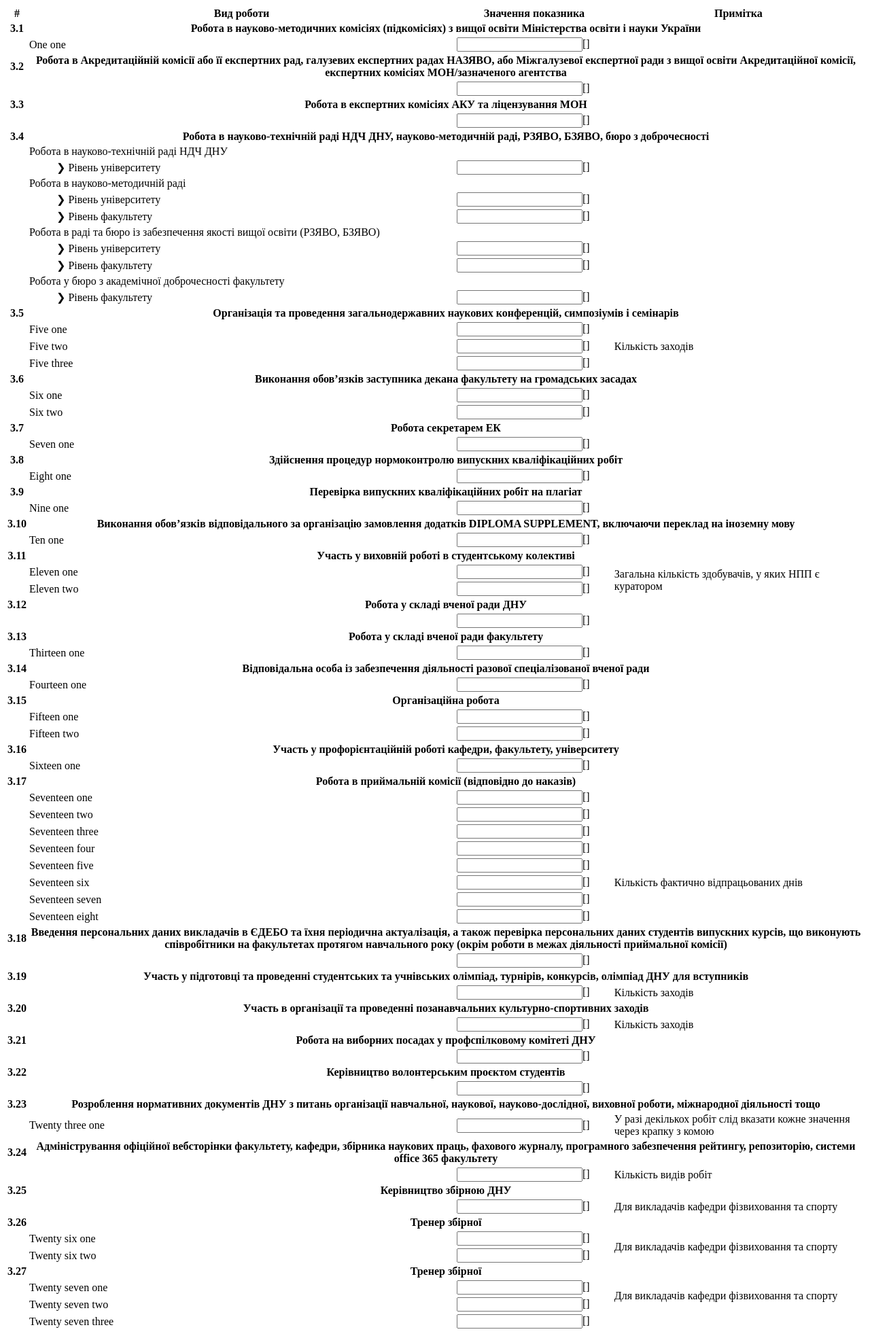
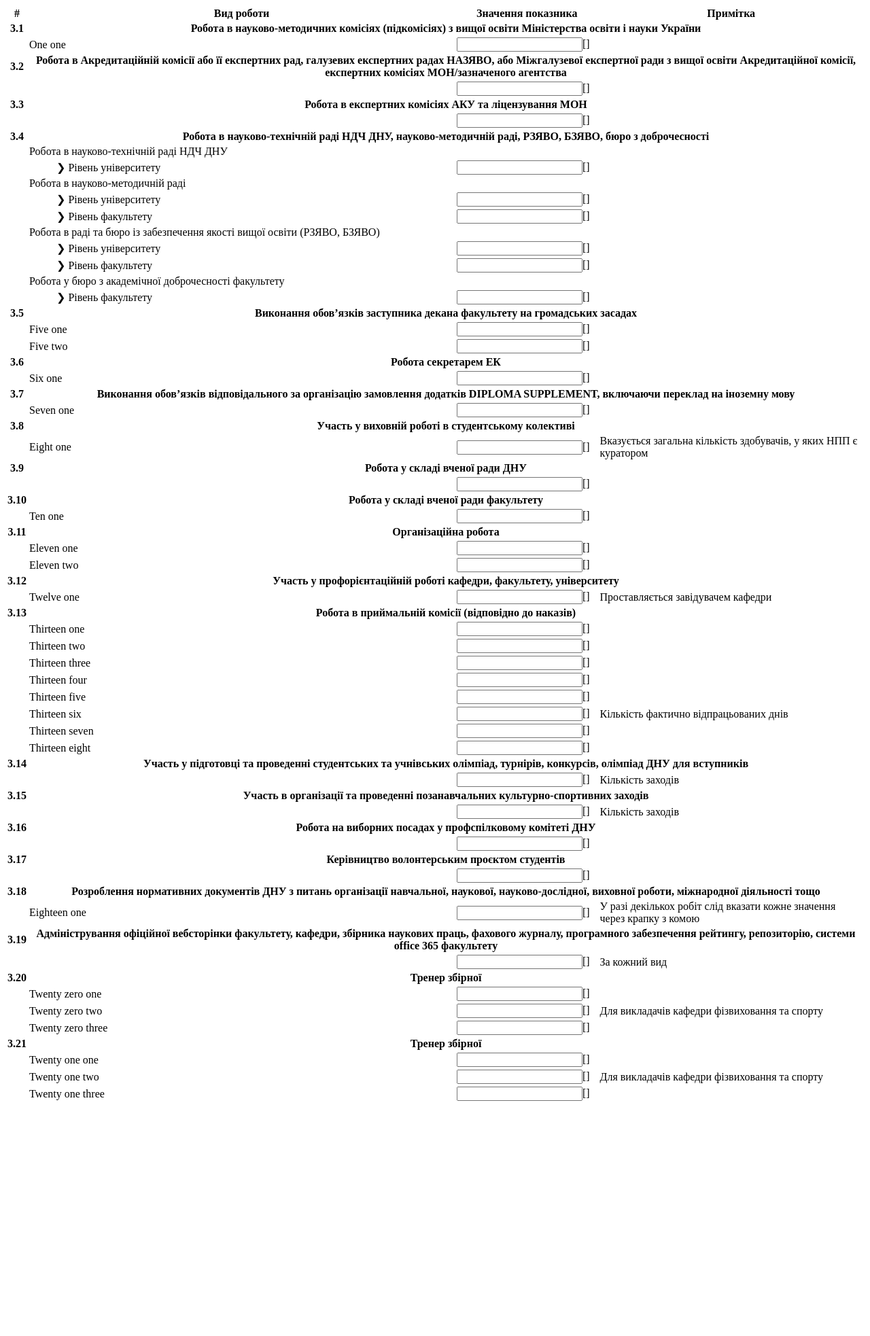
Before and after one commit to mihoff/dnu_academic_rating, a Django app: template templates/service_api/raw_report_forms/raw_organizational_and_educational_work.html in a window 1280 px wide. Shown: the whole page at 68% size. After the commit the page ends 1620 px from the top, so only its background shows below. Run offline with Django 3.2, Linux system fonts and the light colour scheme; the template is opened without the code that fills it, so the values that code supplies are empty, except form fields; tables that the repository leaves empty hold one stand-in row (values such as "Sample post"); form fields are guessed from the names that the template uses.

Commit message:
update organizational work

```diff
--- a/templates/service_api/raw_report_forms/raw_organizational_and_educational_work.html
+++ b/templates/service_api/raw_report_forms/raw_organizational_and_educational_work.html
@@ -135,31 +135,25 @@
     <tr>
         <th class="table-active">3.5</th>
         <th scope="row" colspan="3" class="table-active">
-            Організація та проведення загальнодержавних наукових конференцій, симпозіумів і семінарів
+            Виконання обов’язків заступника декана факультету на громадських засадах
         </th>
     </tr>
     <tr>
         <td></td>
         <td><label for="{{ form.five_one.id_for_label }}">{{ form.five_one.label }}</label></td>
         <td>{{ form.five_one }}{{ form.five_one.errors }}</td>
-        <td rowspan="3">Кількість заходів</td>
+        <td></td>
     </tr>
     <tr>
         <td></td>
         <td><label for="{{ form.five_two.id_for_label }}">{{ form.five_two.label }}</label></td>
         <td>{{ form.five_two }}{{ form.five_two.errors }}</td>
-    </tr>
-    <tr>
         <td></td>
-        <td><label for="{{ form.five_three.id_for_label }}">{{ form.five_three.label }}</label></td>
-        <td>{{ form.five_three }}{{ form.five_three.errors }}</td>
     </tr>
 
     <tr>
         <th class="table-active">3.6</th>
-        <th scope="row" colspan="3" class="table-active">
-            Виконання обов’язків заступника декана факультету на громадських засадах
-        </th>
+        <th scope="row" colspan="3" class="table-active">Робота секретарем ЕК</th>
     </tr>
     <tr>
         <td></td>
@@ -167,16 +161,13 @@
         <td>{{ form.six_one }}{{ form.six_one.errors }}</td>
         <td></td>
     </tr>
-    <tr>
-        <td></td>
-        <td><label for="{{ form.six_two.id_for_label }}">{{ form.six_two.label }}</label></td>
-        <td>{{ form.six_two }}{{ form.six_two.errors }}</td>
-        <td></td>
-    </tr>
 
     <tr>
         <th class="table-active">3.7</th>
-        <th scope="row" colspan="3" class="table-active">Робота секретарем ЕК</th>
+        <th scope="row" colspan="3" class="table-active">
+            Виконання обов’язків відповідального за організацію замовлення додатків DIPLOMA SUPPLEMENT,
+            включаючи переклад на іноземну мову
+        </th>
     </tr>
     <tr>
         <td></td>
@@ -187,36 +178,29 @@
 
     <tr>
         <th class="table-active">3.8</th>
-        <th scope="row" colspan="3" class="table-active">
-            Здійснення процедур нормоконтролю випускних кваліфікаційних робіт
-        </th>
+        <th scope="row" colspan="3" class="table-active">Участь у виховній роботі в студентському колективі</th>
     </tr>
     <tr>
         <td></td>
         <td><label for="{{ form.eight_one.id_for_label }}">{{ form.eight_one.label }}</label></td>
         <td>{{ form.eight_one }}{{ form.eight_one.errors }}</td>
-        <td></td>
+        <td>Вказується загальна кількість здобувачів, у яких НПП є куратором</td>
     </tr>
 
     <tr>
         <th class="table-active">3.9</th>
-        <th scope="row" colspan="3" class="table-active">
-            Перевірка випускних кваліфікаційних робіт на плагіат
-        </th>
+        <th scope="row" colspan="3" class="table-active">Робота у складі вченої ради ДНУ</th>
     </tr>
     <tr>
         <td></td>
-        <td><label for="{{ form.nine_one.id_for_label }}">{{ form.nine_one.label }}</label></td>
+        <td><label for="{{ form.nine_one.id_for_label }}"></label></td>
         <td>{{ form.nine_one }}{{ form.nine_one.errors }}</td>
         <td></td>
     </tr>
 
     <tr>
         <th class="table-active">3.10</th>
-        <th scope="row" colspan="3" class="table-active">
-            Виконання обов’язків відповідального за організацію замовлення додатків DIPLOMA SUPPLEMENT,
-            включаючи переклад на іноземну мову
-        </th>
+        <th scope="row" colspan="3" class="table-active">Робота у складі вченої ради факультету</th>
     </tr>
     <tr>
         <td></td>
@@ -227,34 +211,39 @@
 
     <tr>
         <th class="table-active">3.11</th>
-        <th scope="row" colspan="3" class="table-active">Участь у виховній роботі в студентському колективі</th>
+        <th scope="row" colspan="3" class="table-active">Організаційна робота</th>
     </tr>
     <tr>
         <td></td>
         <td><label for="{{ form.eleven_one.id_for_label }}">{{ form.eleven_one.label }}</label></td>
         <td>{{ form.eleven_one }}{{ form.eleven_one.errors }}</td>
-        <td rowspan="2">Загальна кількість здобувачів, у яких НПП є куратором</td>
+        <td></td>
     </tr>
     <tr>
         <td></td>
         <td><label for="{{ form.eleven_two.id_for_label }}">{{ form.eleven_two.label }}</label></td>
         <td>{{ form.eleven_two }}{{ form.eleven_two.errors }}</td>
+        <td></td>
     </tr>
 
     <tr>
         <th class="table-active">3.12</th>
-        <th scope="row" colspan="3" class="table-active">Робота у складі вченої ради ДНУ</th>
+        <th scope="row" colspan="3" class="table-active">
+            Участь у профорієнтаційній роботі кафедри, факультету, університету
+        </th>
     </tr>
     <tr>
         <td></td>
-        <td><label for="{{ form.twelve_one.id_for_label }}"></label></td>
+        <td><label for="{{ form.twelve_one.id_for_label }}">{{ form.twelve_one.label }}</label></td>
         <td>{{ form.twelve_one }}{{ form.twelve_one.errors }}</td>
-        <td></td>
+        <td>Проставляється завідувачем кафедри</td>
     </tr>
 
     <tr>
         <th class="table-active">3.13</th>
-        <th scope="row" colspan="3" class="table-active">Робота у складі вченої ради факультету</th>
+        <th scope="row" colspan="3" class="table-active">
+            Робота в приймальній комісії (відповідно до наказів)
+        </th>
     </tr>
     <tr>
         <td></td>
@@ -262,46 +251,81 @@
         <td>{{ form.thirteen_one }}{{ form.thirteen_one.errors }}</td>
         <td></td>
     </tr>
+    <tr>
+        <td></td>
+        <td><label for="{{ form.thirteen_two.id_for_label }}">{{ form.thirteen_two.label }}</label></td>
+        <td>{{ form.thirteen_two }}{{ form.thirteen_two.errors }}</td>
+        <td></td>
+    </tr>
+    <tr>
+        <td></td>
+        <td><label for="{{ form.thirteen_three.id_for_label }}">{{ form.thirteen_three.label }}</label></td>
+        <td>{{ form.thirteen_three }}{{ form.thirteen_three.errors }}</td>
+        <td></td>
+    </tr>
+    <tr>
+        <td></td>
+        <td><label for="{{ form.thirteen_four.id_for_label }}">{{ form.thirteen_four.label }}</label></td>
+        <td>{{ form.thirteen_four }}{{ form.thirteen_four.errors }}</td>
+        <td rowspan="5">Кількість фактично відпрацьованих днів</td>
+    </tr>
+    <tr>
+        <td></td>
+        <td><label for="{{ form.thirteen_five.id_for_label }}">{{ form.thirteen_five.label }}</label></td>
+        <td>{{ form.thirteen_five }}{{ form.thirteen_five.errors }}</td>
+    </tr>
+    <tr>
+        <td></td>
+        <td><label for="{{ form.thirteen_six.id_for_label }}">{{ form.thirteen_six.label }}</label></td>
+        <td>{{ form.thirteen_six }}{{ form.thirteen_six.errors }}</td>
+    </tr>
+    <tr>
+        <td></td>
+        <td><label for="{{ form.thirteen_seven.id_for_label }}">{{ form.thirteen_seven.label }}</label></td>
+        <td>{{ form.thirteen_seven }}{{ form.thirteen_seven.errors }}</td>
+    </tr>
+    <tr>
+        <td></td>
+        <td><label for="{{ form.thirteen_eight.id_for_label }}">{{ form.thirteen_eight.label }}</label></td>
+        <td>{{ form.thirteen_eight }}{{ form.thirteen_eight.errors }}</td>
+    </tr>
 
     <tr>
         <th class="table-active">3.14</th>
         <th scope="row" colspan="3" class="table-active">
-            Відповідальна особа із забезпечення діяльності разової спеціалізованої вченої ради
+            Участь у підготовці та проведенні студентських та учнівських олімпіад, турнірів, конкурсів,
+            олімпіад ДНУ для вступників
         </th>
     </tr>
     <tr>
         <td></td>
-        <td><label for="{{ form.fourteen_one.id_for_label }}">{{ form.fourteen_one.label }}</label></td>
+        <td><label for="{{ form.fourteen_one.id_for_label }}"></label></td>
         <td>{{ form.fourteen_one }}{{ form.fourteen_one.errors }}</td>
-        <td></td>
+        <td>Кількість заходів</td>
     </tr>
 
     <tr>
         <th class="table-active">3.15</th>
-        <th scope="row" colspan="3" class="table-active">Організаційна робота</th>
+        <th scope="row" colspan="3" class="table-active">
+            Участь в організації та проведенні позанавчальних культурно-спортивних заходів
+        </th>
     </tr>
     <tr>
         <td></td>
-        <td><label for="{{ form.fifteen_one.id_for_label }}">{{ form.fifteen_one.label }}</label></td>
+        <td><label for="{{ form.fifteen_one.id_for_label }}"></label></td>
         <td>{{ form.fifteen_one }}{{ form.fifteen_one.errors }}</td>
-        <td></td>
-    </tr>
-    <tr>
-        <td></td>
-        <td><label for="{{ form.fifteen_two.id_for_label }}">{{ form.fifteen_two.label }}</label></td>
-        <td>{{ form.fifteen_two }}{{ form.fifteen_two.errors }}</td>
-        <td></td>
+        <td>Кількість заходів</td>
     </tr>
 
     <tr>
         <th class="table-active">3.16</th>
         <th scope="row" colspan="3" class="table-active">
-            Участь у профорієнтаційній роботі кафедри, факультету, університету
+            Робота на виборних посадах у профспілковому комітеті ДНУ
         </th>
     </tr>
     <tr>
         <td></td>
-        <td><label for="{{ form.sixteen_one.id_for_label }}">{{ form.sixteen_one.label }}</label></td>
+        <td><label for="{{ form.sixteen_one.id_for_label }}"></label></td>
         <td>{{ form.sixteen_one }}{{ form.sixteen_one.errors }}</td>
         <td></td>
     </tr>
@@ -309,124 +333,18 @@
     <tr>
         <th class="table-active">3.17</th>
         <th scope="row" colspan="3" class="table-active">
-            Робота в приймальній комісії (відповідно до наказів)
-        </th>
-    </tr>
-    <tr>
-        <td></td>
-        <td><label for="{{ form.seventeen_one.id_for_label }}">{{ form.seventeen_one.label }}</label></td>
-        <td>{{ form.seventeen_one }}{{ form.seventeen_one.errors }}</td>
-        <td></td>
-    </tr>
-    <tr>
-        <td></td>
-        <td><label for="{{ form.seventeen_two.id_for_label }}">{{ form.seventeen_two.label }}</label></td>
-        <td>{{ form.seventeen_two }}{{ form.seventeen_two.errors }}</td>
-        <td></td>
-    </tr>
-    <tr>
-        <td></td>
-        <td><label for="{{ form.seventeen_three.id_for_label }}">{{ form.seventeen_three.label }}</label></td>
-        <td>{{ form.seventeen_three }}{{ form.seventeen_three.errors }}</td>
-        <td></td>
-    </tr>
-    <tr>
-        <td></td>
-        <td><label for="{{ form.seventeen_four.id_for_label }}">{{ form.seventeen_four.label }}</label></td>
-        <td>{{ form.seventeen_four }}{{ form.seventeen_four.errors }}</td>
-        <td rowspan="5">Кількість фактично відпрацьованих днів</td>
-    </tr>
-    <tr>
-        <td></td>
-        <td><label for="{{ form.seventeen_five.id_for_label }}">{{ form.seventeen_five.label }}</label></td>
-        <td>{{ form.seventeen_five }}{{ form.seventeen_five.errors }}</td>
-    </tr>
-    <tr>
-        <td></td>
-        <td><label for="{{ form.seventeen_six.id_for_label }}">{{ form.seventeen_six.label }}</label></td>
-        <td>{{ form.seventeen_six }}{{ form.seventeen_six.errors }}</td>
-    </tr>
-    <tr>
-        <td></td>
-        <td><label for="{{ form.seventeen_seven.id_for_label }}">{{ form.seventeen_seven.label }}</label></td>
-        <td>{{ form.seventeen_seven }}{{ form.seventeen_seven.errors }}</td>
-    </tr>
-    <tr>
-        <td></td>
-        <td><label for="{{ form.seventeen_eight.id_for_label }}">{{ form.seventeen_eight.label }}</label></td>
-        <td>{{ form.seventeen_eight }}{{ form.seventeen_eight.errors }}</td>
-    </tr>
-
-    <tr>
-        <th class="table-active">3.18</th>
-        <th scope="row" colspan="3" class="table-active">
-            Введення персональних даних викладачів в ЄДЕБО та їхня періодична актуалізація,
-            а також перевірка персональних даних студентів випускних курсів, що виконують співробітники
-            на факультетах протягом навчального року (окрім роботи в межах діяльності приймальної комісії)
-        </th>
-    </tr>
-    <tr>
-        <td></td>
-        <td><label for="{{ form.eighteen_one.id_for_label }}"></label></td>
-        <td>{{ form.eighteen_one }}{{ form.eighteen_one.errors }}</td>
-        <td></td>
-    </tr>
-
-    <tr>
-        <th class="table-active">3.19</th>
-        <th scope="row" colspan="3" class="table-active">
-            Участь у підготовці та проведенні студентських та учнівських олімпіад, турнірів, конкурсів,
-            олімпіад ДНУ для вступників
-        </th>
-    </tr>
-    <tr>
-        <td></td>
-        <td><label for="{{ form.nineteen_one.id_for_label }}"></label></td>
-        <td>{{ form.nineteen_one }}{{ form.nineteen_one.errors }}</td>
-        <td>Кількість заходів</td>
-    </tr>
-
-    <tr>
-        <th class="table-active">3.20</th>
-        <th scope="row" colspan="3" class="table-active">
-            Участь в організації та проведенні позанавчальних культурно-спортивних заходів
-        </th>
-    </tr>
-    <tr>
-        <td></td>
-        <td><label for="{{ form.twenty_zero_one.id_for_label }}"></label></td>
-        <td>{{ form.twenty_zero_one }}{{ form.twenty_zero_one.errors }}</td>
-        <td>Кількість заходів</td>
-    </tr>
-
-    <tr>
-        <th class="table-active">3.21</th>
-        <th scope="row" colspan="3" class="table-active">
-            Робота на виборних посадах у профспілковому комітеті ДНУ
-        </th>
-    </tr>
-    <tr>
-        <td></td>
-        <td><label for="{{ form.twenty_one_one.id_for_label }}"></label></td>
-        <td>{{ form.twenty_one_one }}{{ form.twenty_one_one.errors }}</td>
-        <td></td>
-    </tr>
-
-    <tr>
-        <th class="table-active">3.22</th>
-        <th scope="row" colspan="3" class="table-active">
             Керівництво волонтерським проєктом студентів
         </th>
     </tr>
     <tr>
         <td></td>
-        <td><label for="{{ form.twenty_two_one.id_for_label }}"></label></td>
-        <td>{{ form.twenty_two_one }}{{ form.twenty_two_one.errors }}</td>
+        <td><label for="{{ form.seventeen_one.id_for_label }}"></label></td>
+        <td>{{ form.seventeen_one }}{{ form.seventeen_one.errors }}</td>
         <td></td>
     </tr>
 
     <tr>
-        <th class="table-active">3.23</th>
+        <th class="table-active">3.18</th>
         <th scope="row" colspan="3" class="table-active">
             Розроблення нормативних документів ДНУ з питань організації навчальної, наукової, науково-дослідної,
             виховної роботи, міжнародної діяльності тощо
@@ -434,13 +352,13 @@
     </tr>
     <tr>
         <td></td>
-        <td><label for="{{ form.twenty_three_one.id_for_label }}">{{ form.twenty_three_one.label }}</label></td>
-        <td>{{ form.twenty_three_one }}{{ form.twenty_three_one.errors }}</td>
+        <td><label for="{{ form.eighteen_one.id_for_label }}">{{ form.eighteen_one.label }}</label></td>
+        <td>{{ form.eighteen_one }}{{ form.eighteen_one.errors }}</td>
         <td>У разі декількох робіт слід вказати кожне значення через крапку з комою</td>
     </tr>
 
     <tr>
-        <th class="table-active">3.24</th>
+        <th class="table-active">3.19</th>
         <th scope="row" colspan="3" class="table-active">
             Адміністрування офіційної вебсторінки факультету, кафедри, збірника наукових праць, фахового журналу,
             програмного забезпечення рейтингу, репозиторію, системи office 365 факультету
@@ -448,59 +366,51 @@
     </tr>
     <tr>
         <td></td>
-        <td><label for="{{ form.twenty_four_one.id_for_label }}"></label></td>
-        <td>{{ form.twenty_four_one }}{{ form.twenty_four_one.errors }}</td>
-        <td>Кількість видів робіт</td>
+        <td><label for="{{ form.nineteen_one.id_for_label }}"></label></td>
+        <td>{{ form.nineteen_one }}{{ form.nineteen_one.errors }}</td>
+        <td>За кожний вид</td>
     </tr>
 
     <tr>
-        <th class="table-active">3.25</th>
-        <th scope="row" colspan="3" class="table-active">
-            Керівництво збірною ДНУ
-        </th>
-    </tr>
-    <tr>
-        <td></td>
-        <td><label for="{{ form.twenty_five_one.id_for_label }}"></label></td>
-        <td>{{ form.twenty_five_one }}{{ form.twenty_five_one.errors }}</td>
-        <td>Для викладачів кафедри фізвиховання та спорту</td>
-    </tr>
-
-    <tr>
-        <th class="table-active">3.26</th>
+        <th class="table-active">3.20</th>
         <th scope="row" colspan="3" class="table-active">Тренер збірної</th>
     </tr>
     <tr>
         <td></td>
-        <td><label for="{{ form.twenty_six_one.id_for_label }}">{{ form.twenty_six_one.label }}</label></td>
-        <td>{{ form.twenty_six_one }}{{ form.twenty_six_one.errors }}</td>
-        <td rowspan="2">Для викладачів кафедри фізвиховання та спорту</td>
+        <td><label for="{{ form.twenty_zero_one.id_for_label }}">{{ form.twenty_zero_one.label }}</label></td>
+        <td>{{ form.twenty_zero_one }}{{ form.twenty_zero_one.errors }}</td>
+        <td rowspan="3">Для викладачів кафедри фізвиховання та спорту</td>
     </tr>
     <tr>
         <td></td>
-        <td><label for="{{ form.twenty_six_two.id_for_label }}">{{ form.twenty_six_two.label }}</label></td>
-        <td>{{ form.twenty_six_two }}{{ form.twenty_six_two.errors }}</td>
+        <td><label for="{{ form.twenty_zero_two.id_for_label }}">{{ form.twenty_zero_two.label }}</label></td>
+        <td>{{ form.twenty_zero_two }}{{ form.twenty_zero_two.errors }}</td>
+    </tr>
+    <tr>
+        <td></td>
+        <td><label for="{{ form.twenty_zero_three.id_for_label }}">{{ form.twenty_zero_three.label }}</label></td>
+        <td>{{ form.twenty_zero_three }}{{ form.twenty_zero_three.errors }}</td>
     </tr>
 
     <tr>
-        <th class="table-active">3.27</th>
+        <th class="table-active">3.21</th>
         <th scope="row" colspan="3" class="table-active">Тренер збірної</th>
     </tr>
     <tr>
         <td></td>
-        <td><label for="{{ form.twenty_seven_one.id_for_label }}">{{ form.twenty_seven_one.label }}</label></td>
-        <td>{{ form.twenty_seven_one }}{{ form.twenty_seven_one.errors }}</td>
-        <td rowspan="2">Для викладачів кафедри фізвиховання та спорту</td>
+        <td><label for="{{ form.twenty_one_one.id_for_label }}">{{ form.twenty_one_one.label }}</label></td>
+        <td>{{ form.twenty_one_one }}{{ form.twenty_one_one.errors }}</td>
+        <td rowspan="3">Для викладачів кафедри фізвиховання та спорту</td>
     </tr>
     <tr>
         <td></td>
-        <td><label for="{{ form.twenty_seven_two.id_for_label }}">{{ form.twenty_seven_two.label }}</label></td>
-        <td>{{ form.twenty_seven_two }}{{ form.twenty_seven_two.errors }}</td>
+        <td><label for="{{ form.twenty_one_two.id_for_label }}">{{ form.twenty_one_two.label }}</label></td>
+        <td>{{ form.twenty_one_two }}{{ form.twenty_one_two.errors }}</td>
     </tr>
     <tr>
         <td></td>
-        <td><label for="{{ form.twenty_seven_three.id_for_label }}">{{ form.twenty_seven_three.label }}</label></td>
-        <td>{{ form.twenty_seven_three }}{{ form.twenty_seven_three.errors }}</td>
+        <td><label for="{{ form.twenty_one_three.id_for_label }}">{{ form.twenty_one_three.label }}</label></td>
+        <td>{{ form.twenty_one_three }}{{ form.twenty_one_three.errors }}</td>
     </tr>
 
     </tbody>
```
Also changed, not shown: service_api/calculations/organizational_and_educational_work_calc.py (+56 -72 lines), service_api/models.py (+61 -72 lines), service_api/migrations/0018_auto_20240509_1325.py (added).
